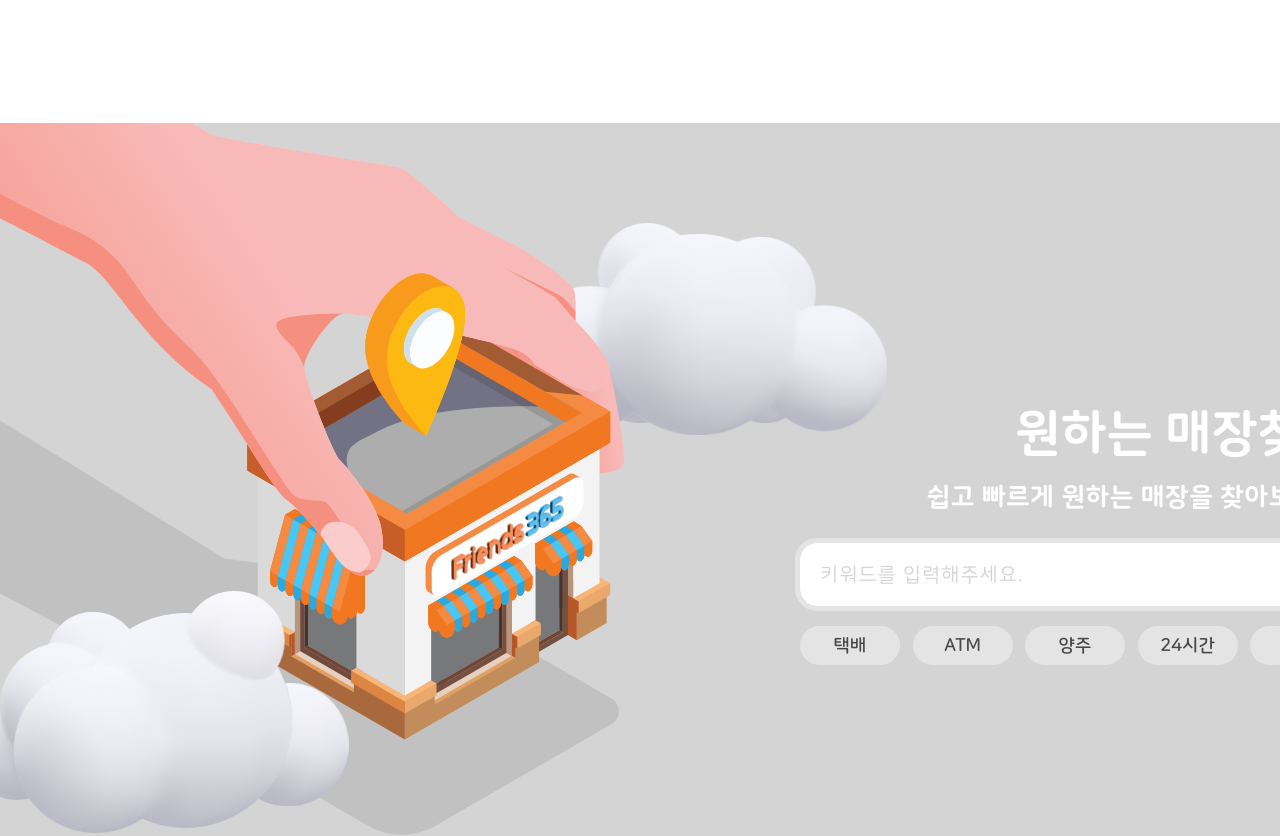
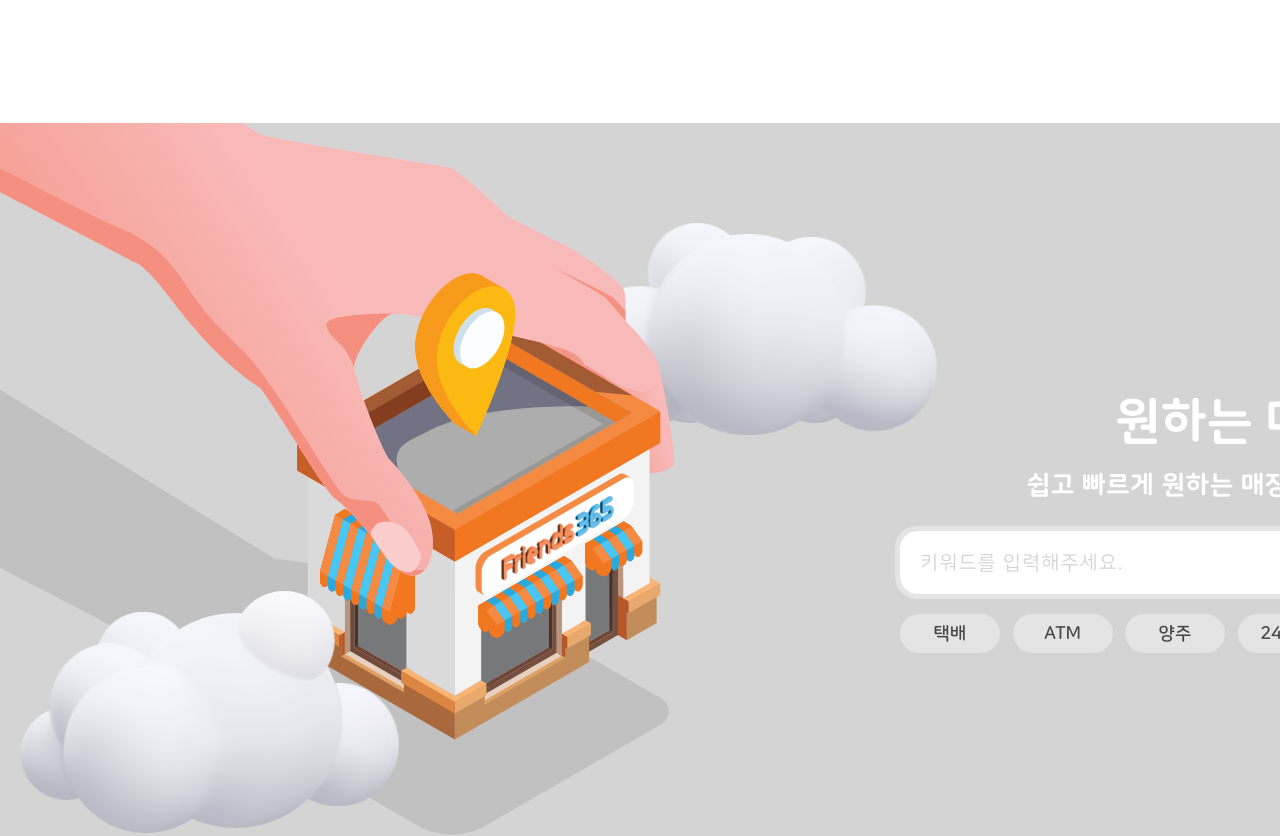
Before and after one commit to KAHMYERIM/Friends365, a plain HTML site: page index.html in a window 1280 px wide. Shown: the part 4780-5616 px from the top of the page. Drawn offline with nearby package versions, Linux system fonts and the light colour scheme; a web font is replaced by a local one.

Commit message:
Add files via upload

```diff
--- a/asset/css/main.css
+++ b/asset/css/main.css
@@ -724,6 +724,12 @@ header{
 .content4_in[data-aos=fade-left]{
     transform: translate3d(800px, 0px, 0px);
 }
+.text2{
+    height: 800px;
+    display: flex;
+    flex-direction: column;
+    justify-content: center;
+}
 .text2 h1{
     font-size: 50px;
     margin-bottom: 20px;
@@ -967,12 +973,12 @@ input::-webkit-search-results-decoration{
 .bu{
     position: absolute;
     top: 0;
-    left: -350px;
+    left: -300px;
 }
 .cl1{
     position: absolute;
     top: 100px;
-    left: 300px;
+    left: 350px;
     animation: left 1.5s linear infinite alternate;
 }
 @keyframes left{
@@ -982,16 +988,18 @@ input::-webkit-search-results-decoration{
 .cl2{
     position: absolute;
     bottom: 90px;
-    left: -200px;
+    left: -150px;
     animation: left 1.5s linear infinite alternate;
 }
 .text4{
     color: #fff;
     position: absolute;
-    top: 50%;
-    margin-top: -118px;
-    right: 110px;
+    right: 10px;
     text-align: end;
+    height: 800px;
+    display: flex;
+    flex-direction: column;
+    justify-content: center;
 }
 .text4 h1{
     letter-spacing: 0.5px;
```
